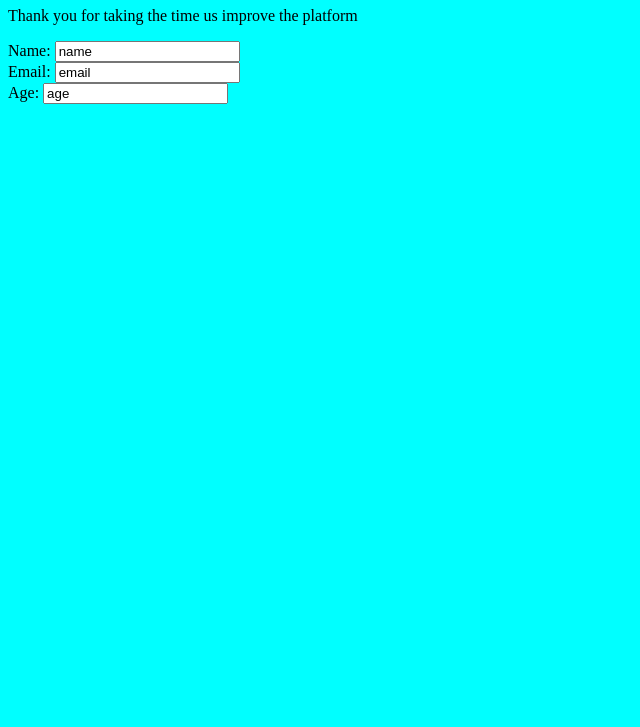
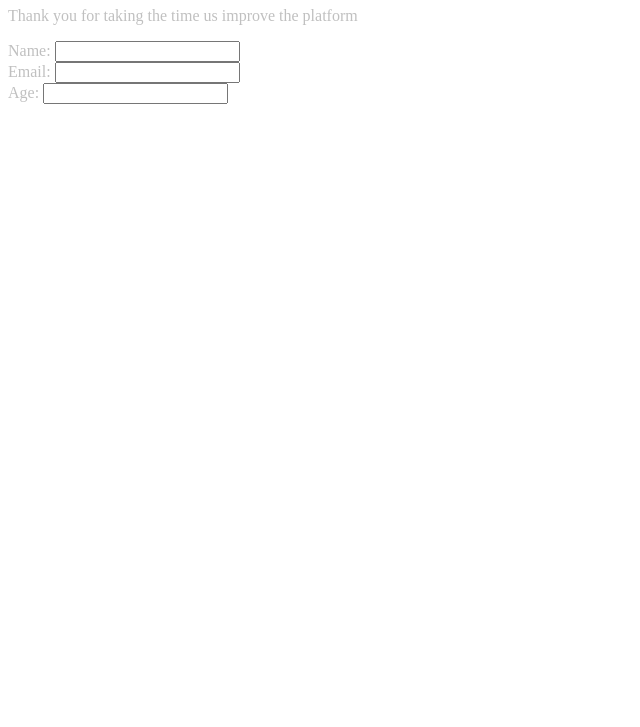
Before and after one commit to HninMyatLwin/MicroverseTrialsChallenge1, a plain HTML site: page index.html in a window 1280 px wide. Shown: the part 73-800 px from the top of the page, without its empty margins (0-640 px from the left). Drawn offline with Linux system fonts and the light colour scheme.

```diff
--- a/index.html
+++ b/index.html
@@ -14,15 +14,15 @@
         <form id="form">
           <div class="first">
             <label for="name">Name:</label>
-            <input type="text" id="name" value="name" required>
+            <input type="text" id="name"  required>
           </div>
           <div class="second">
             <label for="email">Email:</label>
-            <input type="email" id="email" value="email" >
+            <input type="email" id="email"  >
           </div>
           <div class="third">
             <label for="age">Age:</label>
-            <input type="text" id="age" value="age" required>
+            <input type="text" id="age" min="13" max="100" required>
           </div>
 
         </form>
--- a/styles.css
+++ b/styles.css
@@ -1,3 +1,4 @@
 body{
-    background-color: aqua;
+    background-color: white;
+    color: silver;
 }
```
